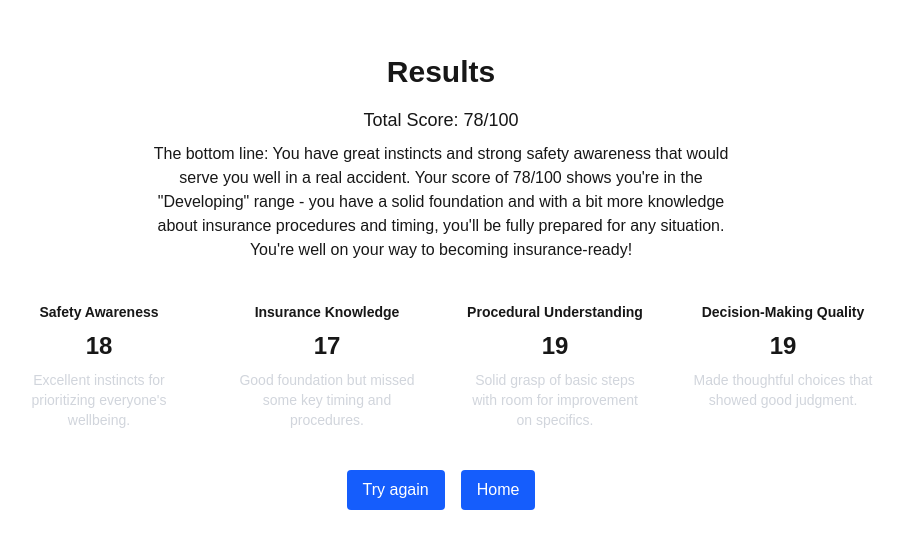
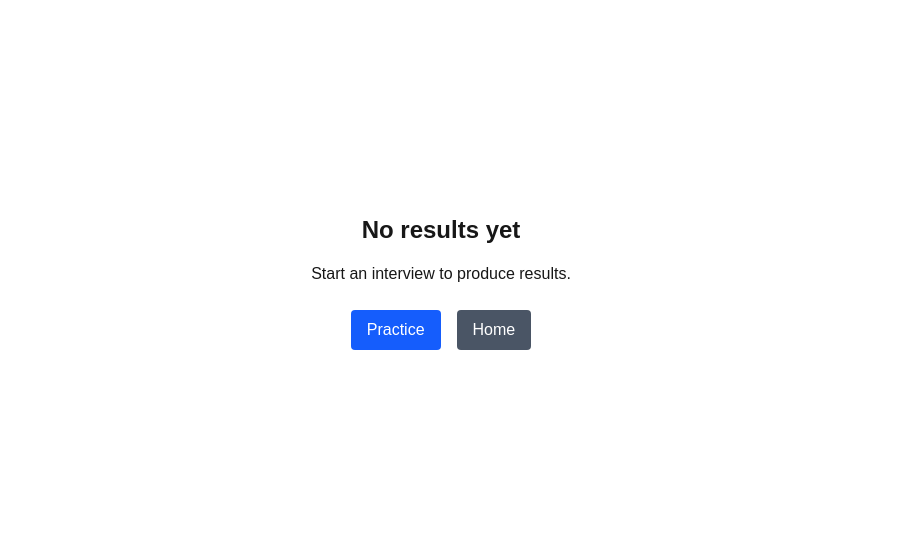
Before and after one commit to sebastian-noel/NextStep, a Next.js app in the folder next-step/: page /results in a window 1280 px wide. Shown: the part 118-666 px from the top of the page, without its empty margins (199-1102 px from the left). Built offline with nearby package versions, Linux system fonts and the light colour scheme.

Commit message:
SkibidiToilet

```diff
--- a/next-step/app/page.tsx
+++ b/next-step/app/page.tsx
@@ -33,7 +33,7 @@
           </h3>
           <div className="grid grid-cols-1 md:grid-cols-3 gap-8">
             <Link
-              href="/practice/auto"
+              href="/practice?id=1"
               className="group p-8 bg-white rounded-2xl shadow-lg hover:shadow-xl transition-all duration-300 flex flex-col items-center transform hover:-translate-y-1 border border-gray-100"
             >
               <div className="w-full h-48 flex items-center justify-center bg-gradient-to-br from-blue-50 to-blue-100 rounded-xl mb-6 group-hover:from-blue-100 group-hover:to-blue-200 transition-all duration-300">
@@ -54,7 +54,7 @@
             </Link>
 
             <Link
-              href="/practice/home"
+              href="/practice?id=2"
               className="group p-8 bg-white rounded-2xl shadow-lg hover:shadow-xl transition-all duration-300 flex flex-col items-center transform hover:-translate-y-1 border border-gray-100"
             >
               <div className="w-full h-48 flex items-center justify-center bg-gradient-to-br from-green-50 to-green-100 rounded-xl mb-6 group-hover:from-green-100 group-hover:to-green-200 transition-all duration-300">
@@ -75,7 +75,7 @@
             </Link>
 
             <Link
-              href="/practice/health"
+              href="/practice?id=3"
               className="group p-8 bg-white rounded-2xl shadow-lg hover:shadow-xl transition-all duration-300 flex flex-col items-center transform hover:-translate-y-1 border border-gray-100"
             >
               <div className="w-full h-48 flex items-center justify-center bg-gradient-to-br from-purple-50 to-purple-100 rounded-xl mb-6 group-hover:from-purple-100 group-hover:to-purple-200 transition-all duration-300">
--- a/next-step/app/results/page.tsx
+++ b/next-step/app/results/page.tsx
@@ -1,48 +1,166 @@
-import React from 'react'
+'use client'
+
+import React, { useEffect, useState } from 'react'
 import Link from 'next/link'
 
+type ResultsShape = {
+    analysis: { structuredData: { [k: string]: number } } | null;
+    summary?: string;
+}
+
+const CIRCUMFERENCE = 2 * Math.PI * 40;
+
+const getStrokeDashoffset = (score: number) => {
+    const normalizedScore = Math.max(0, Math.min(100, score));
+    const dashoffset = CIRCUMFERENCE - (normalizedScore / 100) * CIRCUMFERENCE;
+    return dashoffset;
+};
+
 export default function ResultsPage() {
+    const [results, setResults] = useState<ResultsShape | null>(null);
+    const [pending, setPending] = useState<boolean>(false);
+
+    const [finalScore, setFinalScore] = useState<number>(0);
+
+    useEffect(() => {
+        let iv: NodeJS.Timeout | undefined = undefined;
+
+        try {
+            const raw = sessionStorage.getItem('lastCallResult');
+            const p = sessionStorage.getItem('lastCallPending');
+            setPending(Boolean(p));
+
+            if (raw) {
+                const parsedResults = JSON.parse(raw);
+                setResults(parsedResults);
+                setPending(false);
+
+                const structured = parsedResults.analysis?.structuredData || {};
+                const score = structured['Overall_score'] ?? structured['Overall_Score'] ?? null;
+                if (score !== null) {
+                    setTimeout(() => setFinalScore(score), 50);
+                }
+            }
+
+        } catch (e) {
+            console.error('Failed reading lastCallResult', e);
+        }
+
+        iv = setInterval(() => {
+            try {
+                const raw = sessionStorage.getItem('lastCallResult');
+                if (raw) {
+                    const parsedResults = JSON.parse(raw);
+                    setResults(parsedResults);
+                    setPending(false);
+                    clearInterval(iv);
+
+                    const structured = parsedResults.analysis?.structuredData || {};
+                    const score = structured['Overall_score'] ?? structured['Overall_Score'] ?? null;
+                    if (score !== null) {
+                        setTimeout(() => setFinalScore(score), 50);
+                    }
+                }
+            } catch (e) { }
+        }, 800);
+
+        return () => { if (iv) clearInterval(iv); };
+    }, []);
+
+    if (!results) {
         return (
             <main className="min-h-screen flex flex-col items-center justify-center">
-			<h1 className="text-3xl font-bold">Results</h1>
-            <h2 className="mt-4 text-lg">Total Score: 78/100</h2>
-            <p className="mt-2 text-center max-w-xl">The bottom line: You have great instincts and strong safety awareness that would serve you well in a real accident. Your score of 78/100 shows you're in the "Developing" range - you have a solid foundation and with a bit more knowledge about insurance procedures and timing, you'll be fully prepared for any situation. You're well on your way to becoming insurance-ready!</p>
+                {pending ? (
+                    <div className="flex flex-col items-center">
+                        <div className="inline-block w-14 h-14 rounded-full border-4 border-transparent border-t-white animate-spin"></div>
+                        <p className="mt-4 text-lg">Analyzing your call, please wait...</p>
+                    </div>
+                ) : (
+                    <>
+                        <h1 className="text-2xl font-semibold">No results yet</h1>
+                        <p className="mt-4">Start an interview to produce results.</p>
+                        <div className="mt-6 flex gap-4">
+                            <Link href="/practice" className="px-4 py-2 rounded bg-blue-600 text-white hover:bg-blue-700">Practice</Link>
+                            <Link href="/" className="px-4 py-2 rounded bg-gray-600 text-white hover:bg-gray-700">Home</Link>
+                        </div>
+                    </>
+                )}
+            </main>
+        )
+    }
 
-			{/* Four columns: Title, Score (0-25), Description */}
-			<div className="mt-6 w-full max-w-4xl">
-				<div className="grid grid-cols-1 sm:grid-cols-2 md:grid-cols-4 gap-4">
-					{/* Column 1 */}
-					<div className="p-4 rounded bg-white/5 text-center">
-						<h3 className="text-sm font-semibold">Safety Awareness</h3>
-						<p className="text-2xl font-bold mt-2">18</p>
-						<p className="mt-2 text-sm text-gray-300">Excellent instincts for prioritizing everyone's wellbeing.</p>
+    const structured = results.analysis?.structuredData || {};
+    const overallScore = structured['Overall_score'] ?? structured['Overall_Score'] ?? null;
+
+    return (
+        <main className="min-h-screen flex flex-col items-center justify-center p-6 text-white">
+            <h1 className="text-4xl font-extrabold mb-10">Interview Results</h1>
+
+            <div className="w-full max-w-4xl flex flex-col items-center">
+
+                {overallScore !== null && (
+                    <div className="relative w-40 h-40 mb-10">
+                        <svg className="w-full h-full transform -rotate-90" viewBox="0 0 100 100">
+                            <circle
+                                cx="50"
+                                cy="50"
+                                r="40"
+                                fill="none"
+                                className="stroke-gray-700"
+                                strokeWidth="10"
+                            />
+                            <circle
+                                cx="50"
+                                cy="50"
+                                r="40"
+                                fill="none"
+                                strokeDasharray={CIRCUMFERENCE}
+                                strokeDashoffset={getStrokeDashoffset(finalScore)}
+                                className="stroke-blue-500 transition-all duration-1500 ease-out"
+                                strokeWidth="10"
+                                strokeLinecap="round"
+                            />
+                        </svg>
+
+                        <div className="absolute top-0 left-0 w-full h-full flex items-center justify-center">
+                            <span className="text-5xl font-extrabold text-white">
+                                {overallScore}
+                            </span>
                         </div>
-					{/* Column 2 */}
-					<div className="p-4 rounded bg-white/5 text-center">
-						<h3 className="text-sm font-semibold">Insurance Knowledge</h3>
-						<p className="text-2xl font-bold mt-2">17</p>
-						<p className="mt-2 text-sm text-gray-300">Good foundation but missed some key timing and procedures.</p>
                     </div>
-					{/* Column 3 */}
-					<div className="p-4 rounded bg-white/5 text-center">
-						<h3 className="text-sm font-semibold">Procedural Understanding</h3>
-						<p className="text-2xl font-bold mt-2">19</p>
-						<p className="mt-2 text-sm text-gray-300">Solid grasp of basic steps with room for improvement on specifics.</p>
+                )}
+
+                {results.summary && (
+                    <div className="mb-10 w-full max-w-2xl bg-white/5 p-6 rounded-xl shadow-lg">
+                        <h2 className="text-xl font-semibold mb-3 text-center text-blue-300">Analysis Summary</h2>
+                        <p className="text-center text-gray-200 whitespace-pre-wrap">{results.summary}</p>
                     </div>
-					{/* Column 4 */}
-					<div className="p-4 rounded bg-white/5 text-center">
-						<h3 className="text-sm font-semibold">Decision-Making Quality</h3>
-						<p className="text-2xl font-bold mt-2">19</p>
-						<p className="mt-2 text-sm text-gray-300">Made thoughtful choices that showed good judgment.</p>
+                )}
+
+                <div className="mt-6 w-full grid grid-cols-2 md:grid-cols-4 gap-4">
+                    {Object.entries(structured)
+                        .filter(([k]) => !k.toLowerCase().includes('overall_score'))
+                        .map(([k, v]) => (
+                            <div key={k} className="p-4 rounded-xl bg-white/10 text-center shadow-md border border-white/5 transition duration-200 hover:bg-white/15">
+                                <h3 className="text-sm font-semibold text-gray-300">{k.replace(/_/g, ' ')}</h3>
+                                <p className="text-3xl font-extrabold mt-2 text-blue-400">{v}</p>
+                                <p className="mt-2 text-xs text-gray-400">Score (0-100)</p>
                             </div>
+                        ))}
                 </div>
             </div>
 
-			<div className="mt-6 flex gap-4">
-				<Link href="/practice" className="px-4 py-2 rounded bg-blue-600 text-white hover:bg-blue-700">
+            <div className="mt-12 flex gap-6">
+                <Link
+                    href="/practice"
+                    className="px-6 py-3 rounded-full bg-blue-600 text-white font-semibold transition duration-300 hover:bg-blue-700 shadow-xl"
+                >
                     Try again
                 </Link>
-				<Link href="/" className="px-4 py-2 rounded bg-blue-600 text-white hover:bg-blue-700">
+                <Link
+                    href="/"
+                    className="px-6 py-3 rounded-full bg-gray-600 text-white font-semibold transition duration-300 hover:bg-gray-700 shadow-xl"
+                >
                     Home
                 </Link>
             </div>
```
Also changed, not shown: next-step/app/practice/page.tsx (+20 -5 lines). Lines whose indentation alone changed are shown as unchanged.
